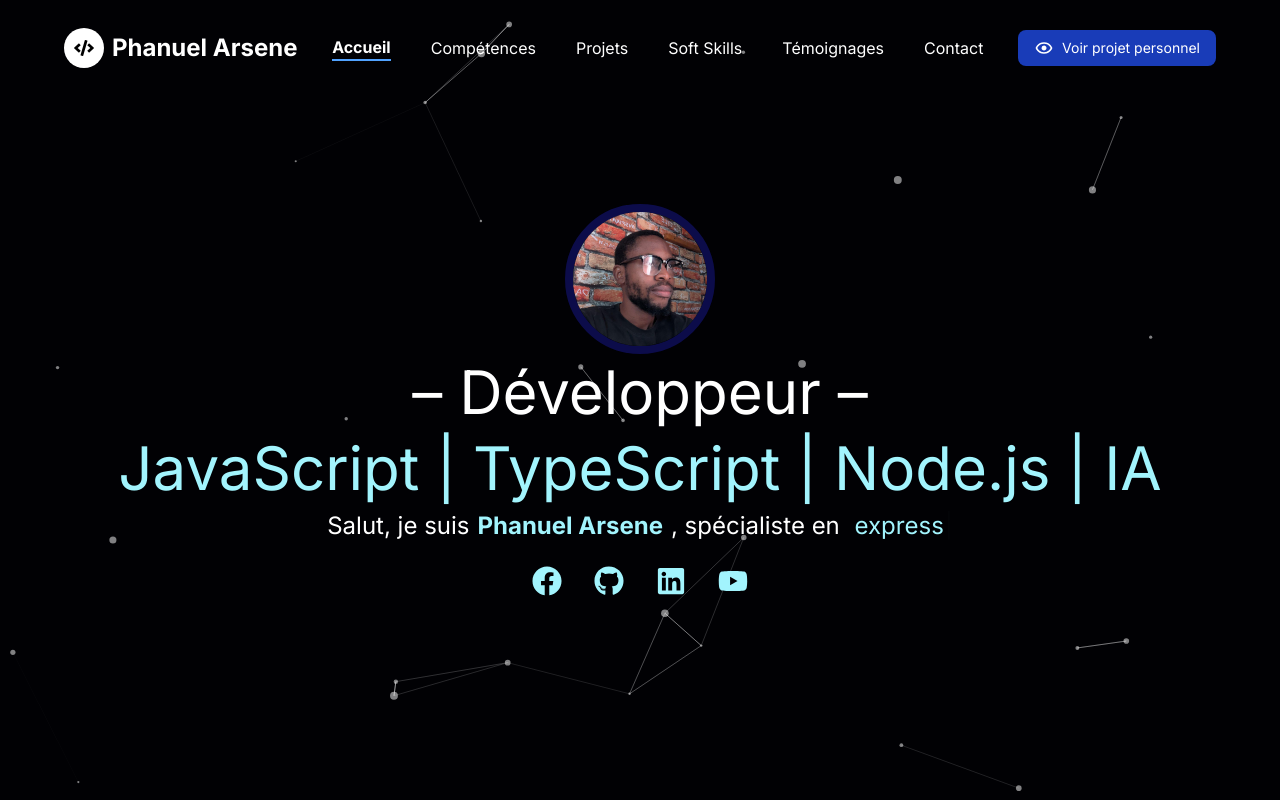
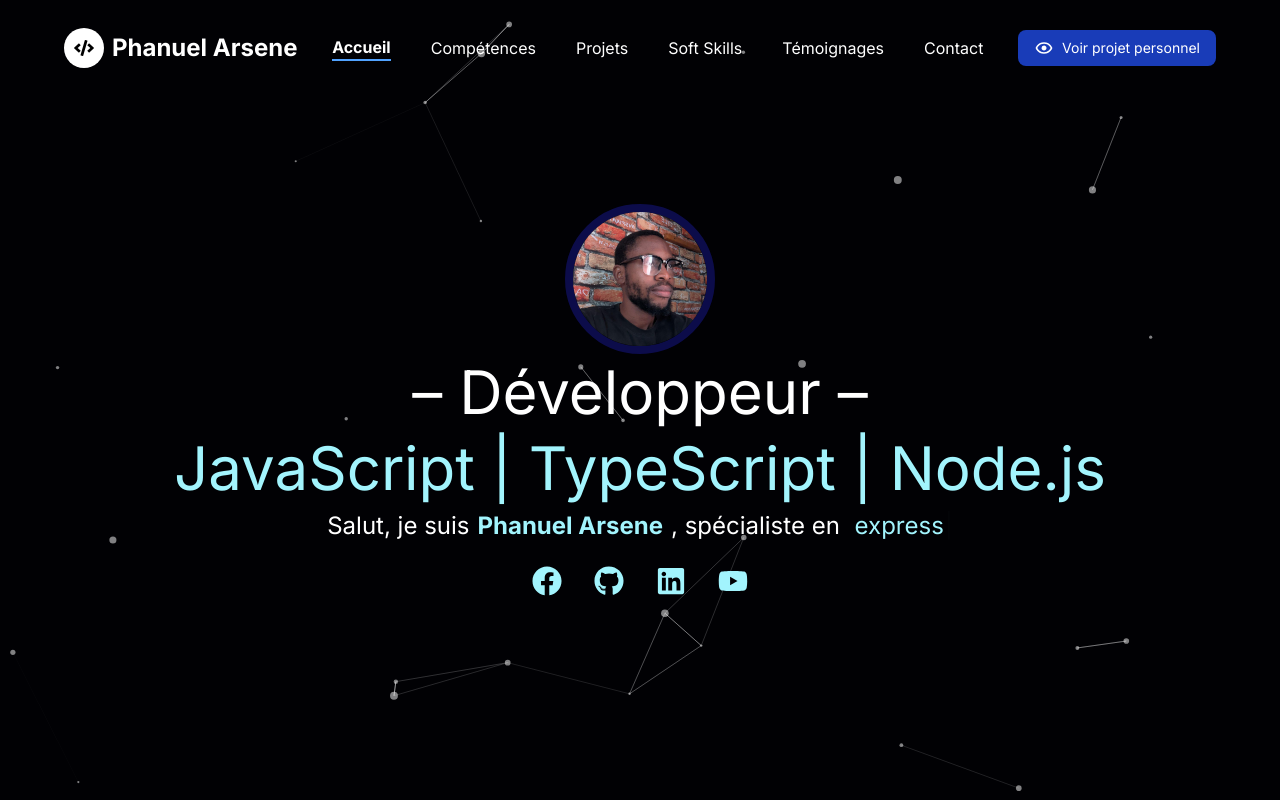
Before and after one commit to alibia-phanuel/phanuel-arsnene-dev, a Next.js app in the folder my-app/: page / in a window 1280 px wide. Shown: the top 800 px of the page. Built offline with nearby package versions, Linux system fonts and the light colour scheme.

Commit message:
update my personnal web side

```diff
--- a/my-app/components/pages-sections/hero.tsx
+++ b/my-app/components/pages-sections/hero.tsx
@@ -19,7 +19,7 @@
         <h1 className="text-2xl my-2 sm:text-4xl md:text-5xl lg:text-6xl text-center">
           – Développeur – <br />
           <span className="text-cyan-200  relative top-4">
-            JavaScript | TypeScript | Node.js | IA
+            JavaScript | TypeScript | Node.js
           </span>
         </h1>
         <h2 className="mt-5 text-sm px-2 text-center sm:text-2xl font-medium flex items-center justify-center flex-wrap">
--- a/my-app/components/technologi.tsx
+++ b/my-app/components/technologi.tsx
@@ -85,13 +85,13 @@
       category: "Compétence secondaire",
     },
     // Soft Skills LangChain
-    {
-      name: "Intégration IA",
-      icon: <FaBrain className="w-12 h-12 text-purple-400" />,
-      description:
-        "Création de fonctionnalités intelligentes et interactives avec GPT, Grok et autres outils IA pour apps web et mobiles.",
-      category: "Compétence secondaire",
-    },
+    // {
+    //   name: "Intégration IA",
+    //   icon: <FaBrain className="w-12 h-12 text-purple-400" />,
+    //   description:
+    //     "Création de fonctionnalités intelligentes et interactives avec GPT, Grok et autres outils IA pour apps web et mobiles.",
+    //   category: "Compétence secondaire",
+    // },
     {
       name: "Swagger UI",
       icon: <FaFileAlt className="w-12 h-12 text-green-500" />,
```
